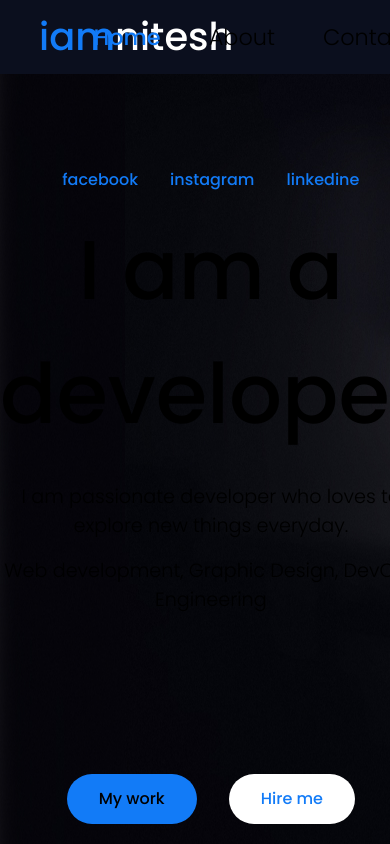
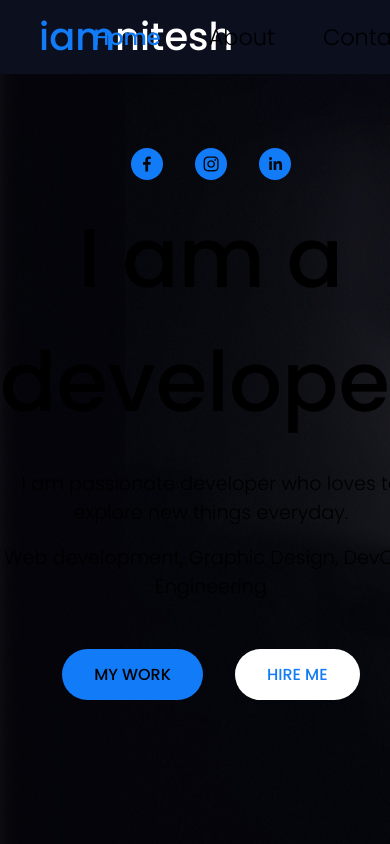
Before and after one commit to niteshswarnakar/my-app, a Next.js app: page / in a window 390 px wide. Shown: the top 844 px of the page. Built offline with nearby package versions, Linux system fonts and the light colour scheme.

Commit message:
added social-link-share icons

```diff
--- a/package.json
+++ b/package.json
@@ -10,8 +10,12 @@
   },
   "dependencies": {
     "next": "13.1.1",
+    "next-share": "^0.19.0",
     "react": "18.2.0",
-    "react-dom": "18.2.0"
+    "react-dom": "18.2.0",
+    "react-share-icons": "^1.1.2",
+    "react-social-icons": "^5.15.0",
+    "react-social-share-icons": "^1.0.0"
   },
   "devDependencies": {
     "eslint": "8.30.0",
--- a/pages/index.js
+++ b/pages/index.js
@@ -2,6 +2,14 @@
 import Head from "next/head";
 import Image from "next/image";
 import styles from "../styles/Home.module.css";
+import {
+  FacebookShareButton,
+  FacebookIcon,
+  LinkedinShareButton,
+  LinkedinIcon,
+} from "next-share";
+
+import { SocialIcon } from "react-social-icons";
 
 export default function Home() {
   return (
@@ -37,9 +45,30 @@ export default function Home() {
             <div className={styles.left_main}>
               <div className={styles.contactlinks}>
                 <ul className={styles.social_links}>
-                  <li>facebook</li>
-                  <li>instagram</li>
-                  <li>linkedine</li>
+                  <li>
+                    {/* <FacebookShareButton url="https://www.facebook.com/nitesh.sunar/">
+                      <FacebookIcon size={32} round />
+                    </FacebookShareButton> */}
+                    <SocialIcon
+                      url="https://www.facebook.com/nitesh.sunar/"
+                      bgColor="#127bf7"
+                      style={{ height: 32, width: 32 }}
+                    />
+                  </li>
+                  <li>
+                    <SocialIcon
+                      url="https://www.instagram.com/iamniteshswarnakar/"
+                      bgColor="#127bf7"
+                      style={{ height: 32, width: 32 }}
+                    />
+                  </li>
+                  <li>
+                    <SocialIcon
+                      url="https://np.linkedin.com/in/nitesh-swarnakar-75411a142"
+                      bgColor="#127bf7"
+                      style={{ height: 32, width: 32 }}
+                    />
+                  </li>
                 </ul>
               </div>
               <div className={styles.introduction_heading}>
@@ -54,10 +83,10 @@ export default function Home() {
               </div>
               <div className={styles.action_button}>
                 <div className={styles.my_work}>
-                  <a href="">My work</a>
+                  <a href="">MY WORK</a>
                 </div>
                 <div className={styles.hire_me}>
-                  <a href="">Hire me</a>
+                  <a href="">HIRE ME</a>
                 </div>
               </div>
             </div>
@@ -69,7 +98,7 @@ export default function Home() {
       </section>
 
       <footer className={styles.footer}>
-        <h3>@copyright</h3>
+        <h3 className={styles.copyright}>@copyright</h3>
       </footer>
     </div>
   );
--- a/styles/Home.module.css
+++ b/styles/Home.module.css
@@ -80,7 +80,7 @@
 
 .description_heading {
   font-size: 1.2rem;
-  margin-bottom: 10rem;
+  margin-bottom: 3rem;
   display: flex;
   flex-direction: column;
   gap: 1rem;
@@ -92,6 +92,7 @@
   justify-content: center;
   align-items: center;
   gap: 2rem;
+  margin-bottom: 9rem;
 }
 
 .my_work {
@@ -123,6 +124,10 @@
   flex-grow: 1;
 }
 
+.copyright {
+  font-weight: 300;
+}
+
 .title a {
   color: #0070f3;
   text-decoration: none;
@@ -140,36 +145,8 @@
   font-size: 4rem;
 }
 
-.title,
-.description {
-  text-align: center;
-}
-
-.description {
-  margin: 4rem 0;
-  line-height: 1.5;
-  font-size: 1.5rem;
-}
-
-.code {
-  background: #fafafa;
-  border-radius: 5px;
-  padding: 0.75rem;
-  font-size: 1.1rem;
-  font-family: Menlo, Monaco, Lucida Console, Liberation Mono, DejaVu Sans Mono,
-    Bitstream Vera Sans Mono, Courier New, monospace;
-}
-
-.grid {
-  display: flex;
-  align-items: center;
-  justify-content: center;
-  flex-wrap: wrap;
-  max-width: 800px;
-}
-
 @media (max-width: 600px) {
-  .grid {
+  .main {
     width: 100%;
     flex-direction: column;
   }
```
Also changed, not shown: 1 other file (tests, documents, lock files or other folders).
